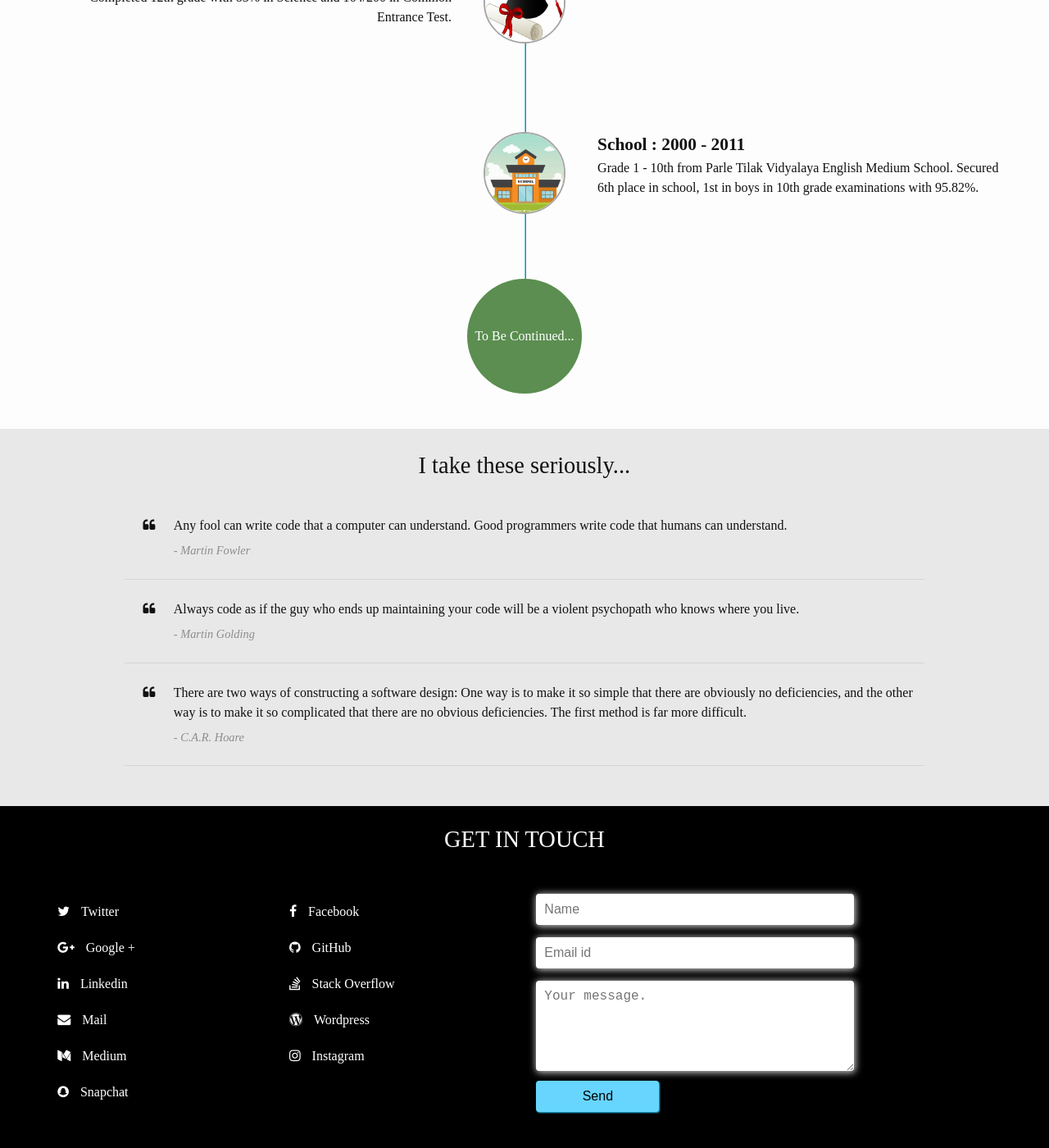
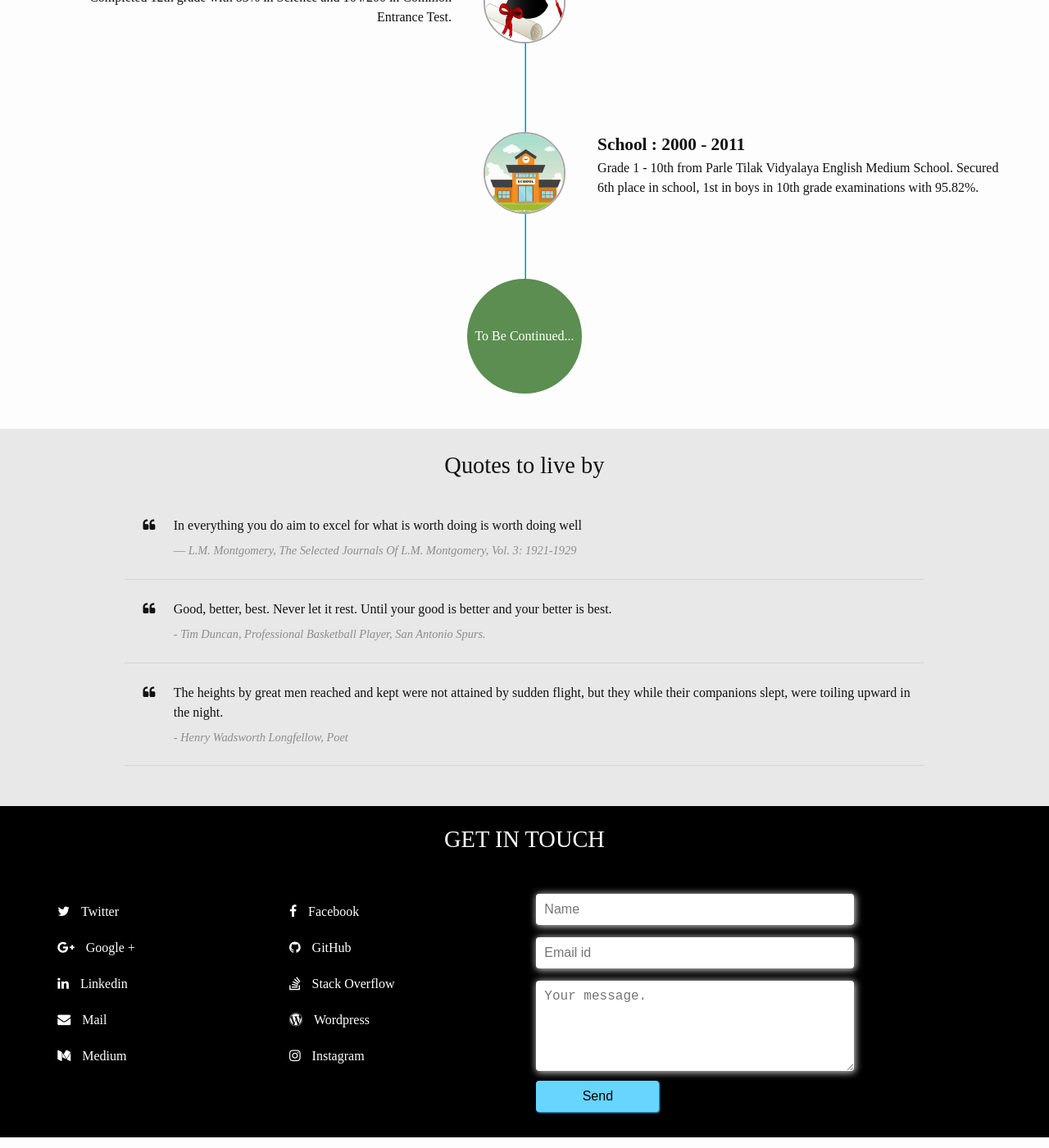
Before and after one commit to ChaiBapchya/ChaiBapchya.github.io, a Jekyll site: the page built from index.html, in a window 1280 px wide and 1400 px high, scrolled down 2898 px. Shown: the whole window at 82% size. Built offline with Jekyll 4.4.1, drawn with Linux system fonts in a browser that asks for light colours; nearby versions of some CDN libraries; some web fonts are replaced.

Commit message:
change quote

```diff
--- a/index.html
+++ b/index.html
@@ -178,16 +178,15 @@ html_title: Chaitanya Bapat
 <section id="programming-quotes">
   <div class="container">
     <div class="row">
-      <h2 class="text-center wow animated zoomIn">I take these seriously...</h2>
+      <h2 class="text-center wow animated zoomIn">Quotes to live by</h2>
       <br/>
       <div class="comment wow fadeInRight animated">
         <div class="comment-image">
           <i class="fa fa-quote-left"></i>
         </div>
         <div class="comment-content">
-          <p>Any fool can write code that a computer can understand. Good programmers write code that humans
-            can understand.</p>
-          <p class="comment-detail">- Martin Fowler</p>
+          <p>In everything you do aim to excel for what is worth doing is worth doing well</p>
+          <p class="comment-detail"> ― L.M. Montgomery, The Selected Journals Of L.M. Montgomery, Vol. 3: 1921-1929</p>
         </div>
       </div>
       <div class="comment wow fadeInRight animated">
@@ -195,9 +194,8 @@ html_title: Chaitanya Bapat
           <i class="fa fa-quote-left"></i>
         </div>
         <div class="comment-content">
-          <p>Always code as if the guy who ends up maintaining your code will be a violent psychopath who
-            knows where you live.</p>
-          <p class="comment-detail">- Martin Golding</p>
+          <p>Good, better, best. Never let it rest. Until your good is better and your better is best.</p>
+          <p class="comment-detail">- Tim Duncan, Professional Basketball Player, San Antonio Spurs.</p>
         </div>
       </div>
       <div class="comment wow fadeInRight animated">
@@ -206,11 +204,9 @@ html_title: Chaitanya Bapat
         </div>
         <div class="comment-content">
           <p>
-            There are two ways of constructing a software design: One way is to make it so simple that there
-            are obviously no deficiencies, and the other way is to make it so complicated that there are no
-            obvious deficiencies. The first method is far more difficult.
+           The heights by great men reached and kept were not attained by sudden flight, but they while their companions slept, were toiling upward in the night.
           </p>
-          <p class="comment-detail">- C.A.R. Hoare</p>
+          <p class="comment-detail">- Henry Wadsworth Longfellow, Poet</p>
         </div>
       </div>
     </div>
@@ -264,10 +260,10 @@ html_title: Chaitanya Bapat
             <i class="fa fa-instagram"></i>
             <span>Instagram</span></a>
           </li>
-          <li><a href="https://snapchat.com/add/chaibaptya" target="_blank">
+          <!-- <li><a href="https://snapchat.com/add/chaibaptya" target="_blank">
             <i class="fa fa-snapchat"></i>
             <span>Snapchat</span></a>
-          </li>
+          </li> -->
 
 
         </ul>
```
